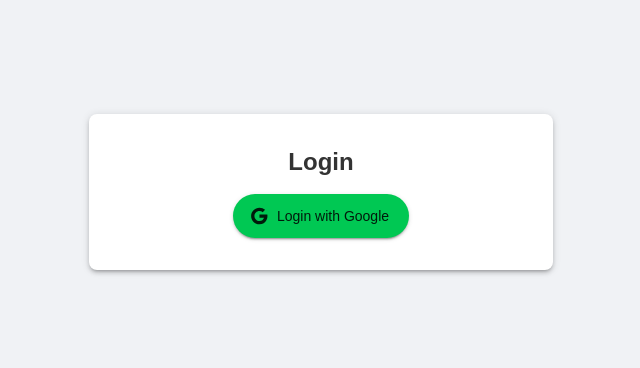
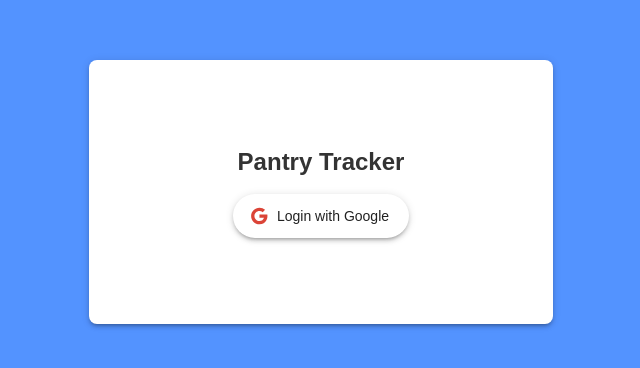
Before and after one commit to tzaitoun71/pantry-tracker, a Next.js app: page /login in a window 1280 px wide. Shown: the part 208-576 px from the top of the page, without its empty margins (319-959 px from the left). Built offline with nearby package versions, Linux system fonts and the light colour scheme; no server answers.

Commit message:
Added correct navigation and usercontext

```diff
--- a/app/Firebase.ts
+++ b/app/Firebase.ts
@@ -2,7 +2,7 @@
 import { initializeApp } from "firebase/app";
 // import { getAnalytics } from "firebase/analytics";
 import { getDatabase } from "firebase/database";
-import { getAuth, GoogleAuthProvider, signInWithPopup } from "firebase/auth";
+import { browserLocalPersistence, getAuth, GoogleAuthProvider, onAuthStateChanged, setPersistence, signInWithPopup } from "firebase/auth";
 
 // TODO: Add SDKs for Firebase products that you want to use
 // https://firebase.google.com/docs/web/setup#available-libraries
@@ -19,11 +19,15 @@ const firebaseConfig = {
   measurementId: "G-P74S6R8LE6"
 };
 
-// Initialize Firebase
 const app = initializeApp(firebaseConfig);
-// const analytics = getAnalytics(app);
+const auth = getAuth(app);
+const provider = new GoogleAuthProvider();
 const db = getDatabase(app);
-const auth = getAuth(app)
-const provider = new GoogleAuthProvider();
 
-export { auth, provider, signInWithPopup, db };
+setPersistence(auth, browserLocalPersistence); // Ensure persistence is set
+
+const signInWithGoogle = () => {
+  return signInWithPopup(auth, provider);
+};
+
+export { auth, provider, signInWithGoogle, db, onAuthStateChanged };
--- a/app/components/Navbar.tsx
+++ b/app/components/Navbar.tsx
@@ -4,10 +4,11 @@ import * as React from 'react';
 import { Box, Drawer, IconButton, Typography, Button } from '@mui/material';
 import ArrowForwardIosIcon from '@mui/icons-material/ArrowForwardIos';
 import ArrowBackIosIcon from '@mui/icons-material/ArrowBackIos';
-import DrawerList from './DrawerList'; // Import your DrawerList component
+import DrawerList from './DrawerList';
 import { createTheme, ThemeProvider } from '@mui/material/styles';
 import { useUser } from '../context/UserContext';
 import ExitToAppIcon from '@mui/icons-material/ExitToApp';
+import { useRouter } from 'next/navigation';
 
 const vibrantTheme = createTheme({
   palette: {
@@ -32,6 +33,12 @@ const vibrantTheme = createTheme({
 const Navbar: React.FC = () => {
   const [open, setOpen] = React.useState(false);
   const { user, signOut } = useUser();
+  const router = useRouter();
+
+  const signOutUser = () => {
+    signOut();
+    router.push('/login'); // Use router.push from next/navigation
+  };
 
   const toggleDrawer = (open: boolean) => (event: React.KeyboardEvent | React.MouseEvent) => {
     if (
@@ -55,6 +62,9 @@ const Navbar: React.FC = () => {
             '& .MuiDrawer-paper': {
               width: 240,
               boxSizing: 'border-box',
+              display: 'flex',
+              flexDirection: 'column',
+              justifyContent: 'space-between',
             },
           }}
         >
@@ -65,6 +75,7 @@ const Navbar: React.FC = () => {
               alignItems: 'center',
               padding: 2,
               backgroundColor: 'background.paper',
+              flexGrow: 1,
             }}
           >
             <IconButton onClick={toggleDrawer(false)} sx={{ alignSelf: 'flex-start' }}>
@@ -78,29 +89,32 @@ const Navbar: React.FC = () => {
                 <Typography variant="body2" sx={{ mb: 2 }}>
                   {user.email}
                 </Typography>
+              </>
+            )}
+            <DrawerList />
+          </Box>
+          {user && (
+            <Box sx={{ padding: 2, backgroundColor: 'background.paper' }}>
               <Button
                 variant="contained"
                 startIcon={<ExitToAppIcon />}
-                  onClick={signOut}
+                onClick={signOutUser}
                 sx={{
                   backgroundColor: vibrantTheme.palette.secondary.main,
                   '&:hover': {
                     backgroundColor: '#33d375',
                   },
-                    mt: 'auto',
                   width: '100%',
                 }}
               >
                 Sign Out
               </Button>
-              </>
+            </Box>
           )}
-            <DrawerList />
-          </Box>
         </Drawer>
         {!open && (
           <IconButton onClick={toggleDrawer(true)} sx={{ position: 'fixed', top: '50%', left: 0, zIndex: 1300 }}>
-            <ArrowForwardIosIcon />
+            <ArrowForwardIosIcon sx={{ color: 'white'}}/>
           </IconButton>
         )}
       </Box>
--- a/app/context/UserContext.tsx
+++ b/app/context/UserContext.tsx
@@ -1,28 +1,30 @@
+// UserContext.tsx
 'use client';
 
-import React, { createContext, useState, useContext, ReactNode } from 'react';
-import { User } from 'firebase/auth';
+import React, { createContext, useContext, useEffect, useState } from 'react';
+import { onAuthStateChanged, User } from 'firebase/auth';
+import { auth } from '../Firebase';
 
-interface UserContextType {
+interface UserContextProps {
   user: User | null;
-  setUser: (user: User | null) => void;
+  setUser: React.Dispatch<React.SetStateAction<User | null>>;
   signOut: () => void;
 }
 
-const UserContext = createContext<UserContextType | undefined>(undefined);
+const UserContext = createContext<UserContextProps | undefined>(undefined);
 
-export const useUser = () => {
-  const context = useContext(UserContext);
-  if (!context) {
-    throw new Error('useUser must be used within a UserProvider');
-  }
-  return context;
-};
-
-export const UserProvider = ({ children }: { children: ReactNode }) => {
+export const UserProvider: React.FC<{ children: React.ReactNode }> = ({ children }) => {
   const [user, setUser] = useState<User | null>(null);
 
-  const signOut = () => {
+  useEffect(() => {
+    const unsubscribe = onAuthStateChanged(auth, (firebaseUser) => {
+      setUser(firebaseUser);
+    });
+    return () => unsubscribe();
+  }, []);
+
+  const signOut = async () => {
+    await auth.signOut();
     setUser(null);
   };
 
@@ -32,3 +34,11 @@ export const UserProvider = ({ children }: { children: ReactNode }) => {
     </UserContext.Provider>
   );
 };
+
+export const useUser = () => {
+  const context = useContext(UserContext);
+  if (!context) {
+    throw new Error('useUser must be used within a UserProvider');
+  }
+  return context;
+};
--- a/app/login/Login.tsx
+++ b/app/login/Login.tsx
@@ -3,7 +3,7 @@
 import * as React from 'react';
 import { Box, Button, Typography, createTheme, ThemeProvider } from '@mui/material';
 import { Google } from '@mui/icons-material';
-import { signInWithPopup, auth, provider } from '../Firebase';
+import { signInWithGoogle } from '../Firebase';
 import { useRouter } from 'next/navigation';
 import { useUser } from '../context/UserContext';
 
@@ -50,7 +50,7 @@ const Login: React.FC = () => {
 
   const handleGoogleLogin = async () => {
     try {
-      const result = await signInWithPopup(auth, provider);
+      const result = await signInWithGoogle();
       setUser(result.user);
       router.push('/pantry-list'); // Redirect to pantry list page after successful login
     } catch (error) {
@@ -67,30 +67,35 @@ const Login: React.FC = () => {
           alignItems: 'center',
           justifyContent: 'center',
           height: '100vh',
-          backgroundColor: 'background.default',
         }}
       >
         <Box
           sx={{
             width: '400px',
+            height: '200px',
             padding: 4,
             boxShadow: 3,
             borderRadius: 2,
             backgroundColor: 'background.paper',
             textAlign: 'center',
+            display: 'flex',
+            flexDirection: 'column',
+            alignItems: 'center',
+            justifyContent: 'center',
           }}
         >
           <Typography variant="h5" sx={{ mb: 2, color: 'text.primary' }}>
-            Login
+            Pantry Tracker
           </Typography>
           <Button
             variant="contained"
-            startIcon={<Google />}
+            startIcon={<Google sx={{ color: '#DB4437' }} />}
             onClick={handleGoogleLogin}
             sx={{
-              backgroundColor: vibrantTheme.palette.primary.main,
+              backgroundColor: 'transparent',
+              boxShadow: 3,
               '&:hover': {
-                backgroundColor: vibrantTheme.palette.primary.dark,
+                backgroundColor: 'rgba(0, 0, 0, 0.04)',
               },
             }}
           >
```
Lines whose indentation alone changed are shown as unchanged.
